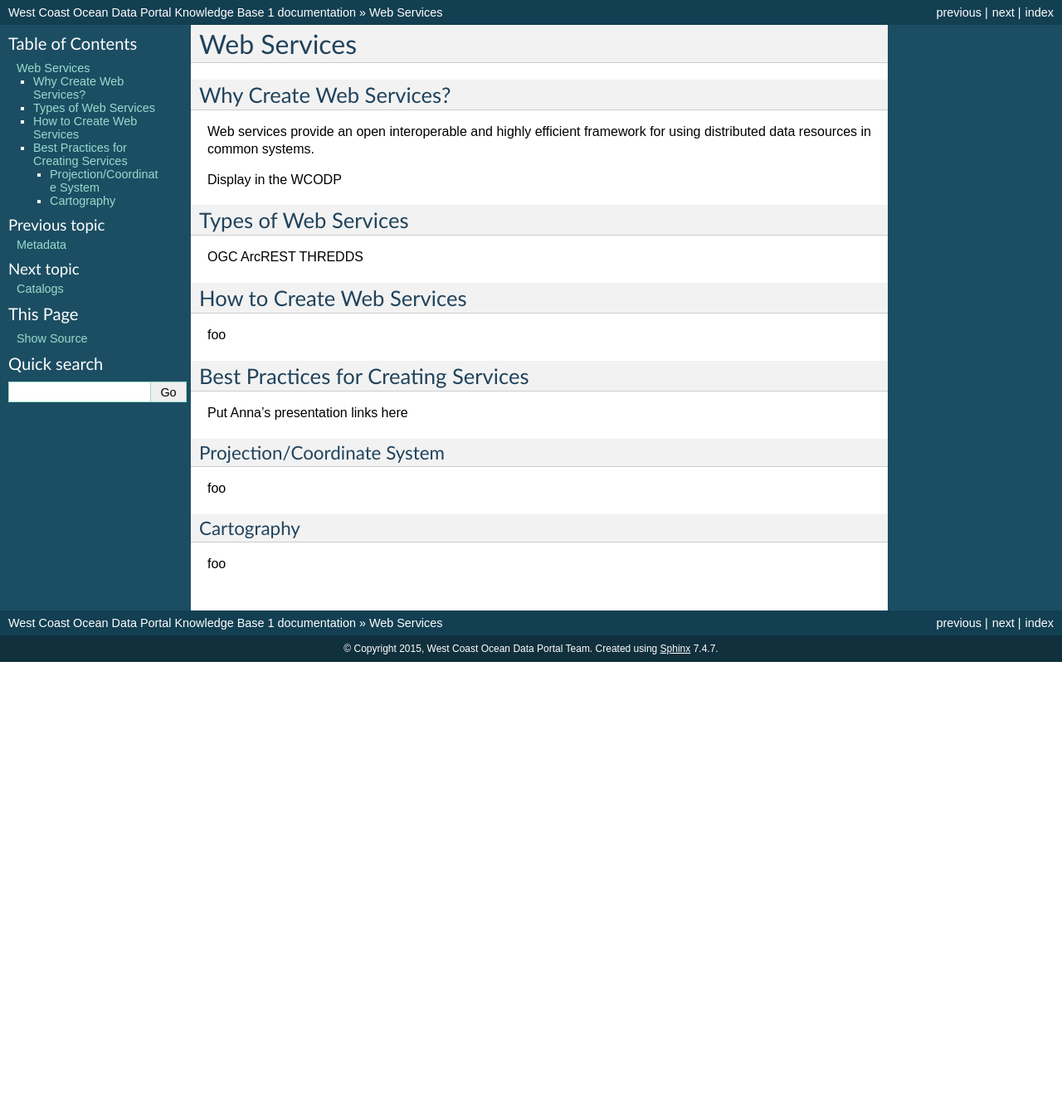
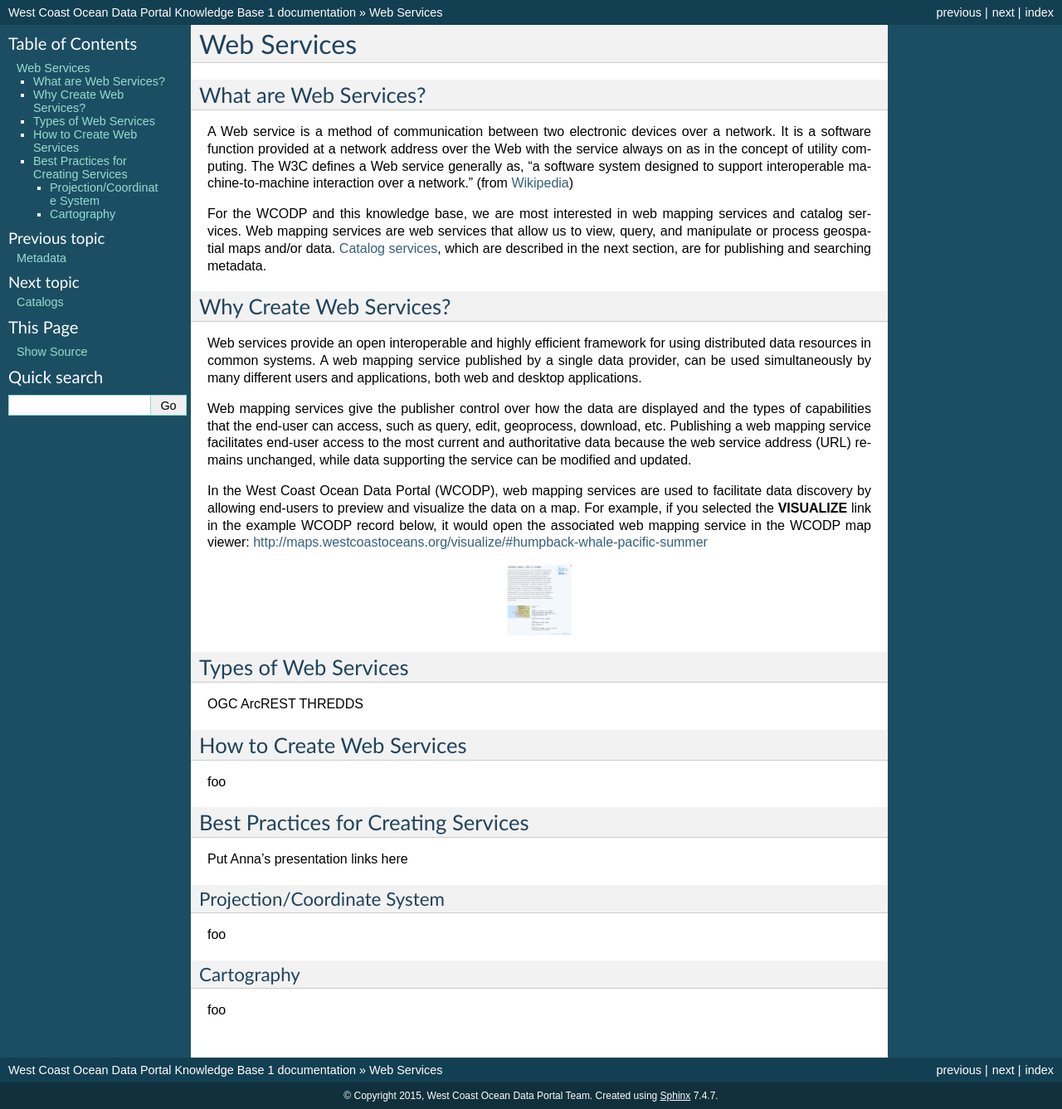
Before and after one commit to WCGA/knowledge-base, a Sphinx documentation site: the page built from docs/webservices/webservices.rst, in a window 1280 px wide. Shown: the whole page at 83% size. Built offline with Sphinx 7.4.7, drawn with Linux system fonts in a browser that asks for light colours; before the commit the page ends 900 px from its top, so only the background shows below that.

Commit message:
Adding web services content with a test image

```diff
--- a/docs/contribute/contribute.rst
+++ b/docs/contribute/contribute.rst
@@ -47,7 +47,7 @@ State and Regional Portals, Registries, and Clearinghouses
 ----------------------------------------------------------
 
 **State Registries**
- * California Geoportal: http://portal.gis.ca.gov/geoportal/catalog/main/home.page
+ * California Geoportal: 						http://portal.gis.ca.gov/geoportal/catalog/main/home.page
  * Oregon Spatial Data Library:                 http://spatialdata.oregonexplorer.info/geoportal/catalog/main/home.page
  * Washington State Geospatial Clearinghouse:   http://metadata.gis.washington.edu/geoportal/catalog/main/home.page
 
--- a/docs/webservices/webservices.rst
+++ b/docs/webservices/webservices.rst
@@ -2,12 +2,29 @@
 Web Services
 ============
 
+What are Web Services?
+======================
+
+A Web service is a method of communication between two electronic devices over a network. It is a software function provided at a network address over the Web with the service always on as in the concept of utility computing. The W3C defines a Web service generally as, "a software system designed to support interoperable machine-to-machine interaction over a network." (from `Wikipedia <https://en.wikipedia.org/wiki/Web_service>`_)
+
+For the WCODP and this knowledge base, we are most interested in web mapping services and catalog services.  Web mapping services are web services that allow us to view, query, and manipulate or process geospatial maps and/or data.   `Catalog services`_, which are described in the next section, are for publishing and searching metadata.
+
+.. _Catalog services: ../catalogs/catalogs.html
+
 Why Create Web Services?
 ========================
 
-Web services provide an open interoperable and highly efficient framework for using distributed data resources in common systems.
+Web services provide an open interoperable and highly efficient framework for using distributed data resources in common systems.  A web mapping service published by a single data provider, can be used simultaneously by many different users and applications, both web and desktop applications.
 
-Display in the WCODP
+Web mapping services give the publisher control over how the data are displayed and the types of capabilities that the end-user can access, such as query, edit, geoprocess, download, etc.  Publishing a web mapping service facilitates end-user access to the most current and authoritative data because the web service address (URL) remains unchanged, while data supporting the service can be modified and updated.
+
+In the West Coast Ocean Data Portal (WCODP), web mapping services are used to facilitate data discovery by allowing end-users to preview and visualize the data on a map.  For example, if you selected the **VISUALIZE** link in the example WCODP record below, it would open the associated web mapping service in the WCODP map viewer: http://maps.westcoastoceans.org/visualize/#humpback-whale-pacific-summer
+
+.. image:: images/Visualize_example.png
+	:scale: 5 %
+	:target: http://portal.westcoastoceans.org/discover/#?text=humpback%20pacific
+	:align: center
+
 
 Types of Web Services
 =====================
```
Also changed, not shown: docs/webservices/images/Visualize_example.png (added).
